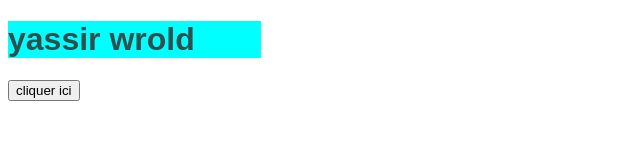
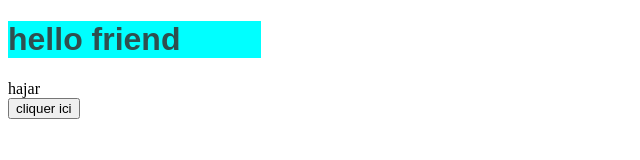
Before and after one commit to ahmedDahliz/Demo, a plain HTML site: page index.html in a window 1280 px wide. Shown: the whole page, without its empty margins (0-640 px from the left). Drawn offline with Linux system fonts and the light colour scheme.

Commit message:
premier commit

```diff
--- a/index.html
+++ b/index.html
@@ -8,7 +8,8 @@
     <link rel="stylesheet" href="style.css">
 </head>
 <body>
-    <h1>yassir wrold</h1>
+    <h1>hello friend</h1>
+    <div> hajar </div>
     <button onclick="changStyle()">cliquer ici</button>
 
     <script src="script.js"></script>
```
